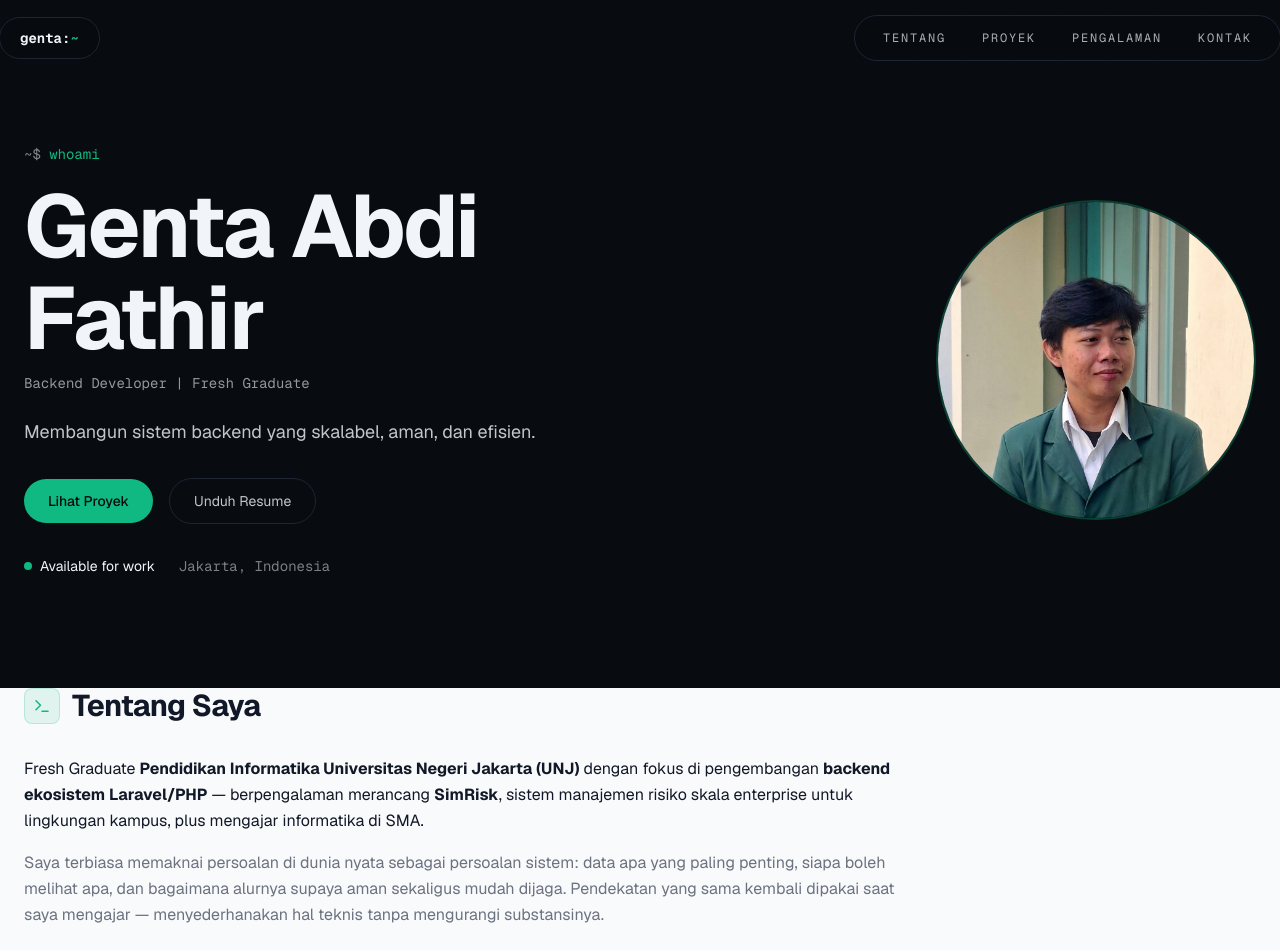
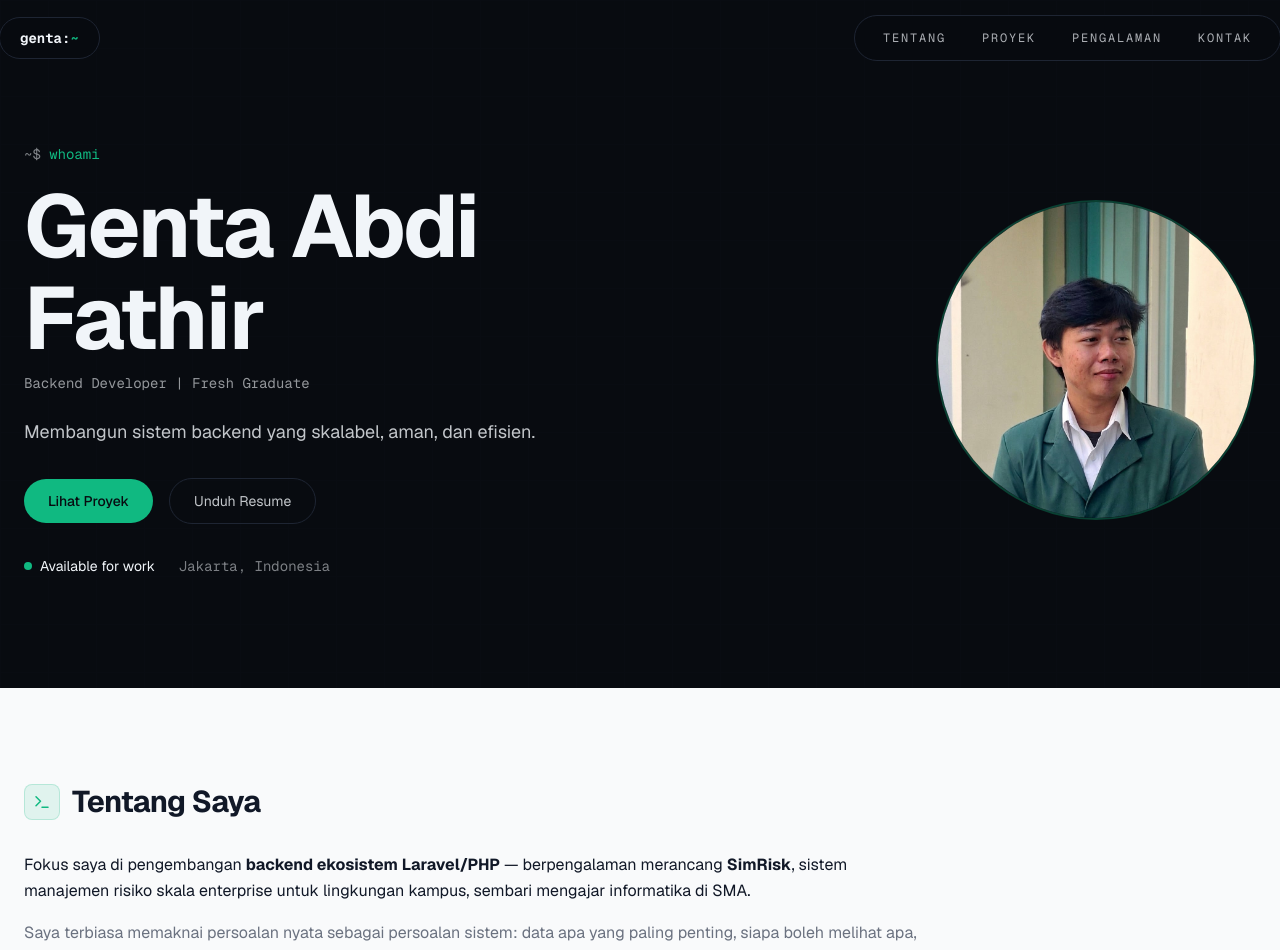
Before and after one commit to genta3131/portofolio-v1, a Next.js app: page / in a window 1280 px wide. Shown: the top 950 px of the page. Built offline with nearby package versions, Linux system fonts and the light colour scheme.

Commit message:
rapikan bio tentang: tanpa pengulangan identitas, beri jarak dari hero

```diff
--- a/components/about-intro.tsx
+++ b/components/about-intro.tsx
@@ -1,7 +1,7 @@
-/** Tentang Saya — bio ala v1 (reveal + ikon terminal). */
+/** Tentang Saya — bio singkat (tanpa mengulang identitas yang sudah di hero). */
 export function AboutIntro() {
   return (
-    <section id="tentang" className="mx-auto max-w-[100rem] px-6 pb-24">
+    <section id="tentang" className="mx-auto max-w-[100rem] px-6 pb-24 pt-24">
       <div className="flex items-center gap-3">
         <span className="rounded-lg border border-accent-emerald/20 bg-accent-emerald/10 p-2">
           <svg width="18" height="18" viewBox="0 0 24 24" fill="none" stroke="currentColor" strokeWidth="2" strokeLinecap="round" strokeLinejoin="round" className="text-accent-emerald">
@@ -16,18 +16,16 @@ export function AboutIntro() {
 
       <div className="mt-8 max-w-4xl space-y-4 text-base leading-relaxed text-foreground">
         <p>
-          Fresh Graduate <strong>Pendidikan Informatika Universitas Negeri
-          Jakarta (UNJ)</strong> dengan fokus di pengembangan{" "}
-          <strong>backend ekosistem Laravel/PHP</strong> — berpengalaman
-          merancang <strong>SimRisk</strong>, sistem manajemen risiko skala
-          enterprise untuk lingkungan kampus, plus mengajar informatika di SMA.
+          Fokus saya di pengembangan <strong>backend ekosistem
+          Laravel/PHP</strong> — berpengalaman merancang <strong>SimRisk</strong>,
+          sistem manajemen risiko skala enterprise untuk lingkungan kampus,
+          sembari mengajar informatika di SMA.
         </p>
         <p className="text-muted-foreground">
-          Saya terbiasa memaknai persoalan di dunia nyata sebagai persoalan
-          sistem: data apa yang paling penting, siapa boleh melihat apa, dan
-          bagaimana alurnya supaya aman sekaligus mudah dijaga. Pendekatan yang
-          sama kembali dipakai saat saya mengajar — menyederhanakan hal teknis
-          tanpa mengurangi substansinya.
+          Saya terbiasa memaknai persoalan nyata sebagai persoalan sistem: data
+          apa yang paling penting, siapa boleh melihat apa, dan bagaimana
+          alurnya aman sekaligus mudah dijaga. Prinsip yang sama kembali dipakai
+          di kelas — menyederhanakan hal teknis tanpa mengurangi substansinya.
         </p>
       </div>
     </section>
```
